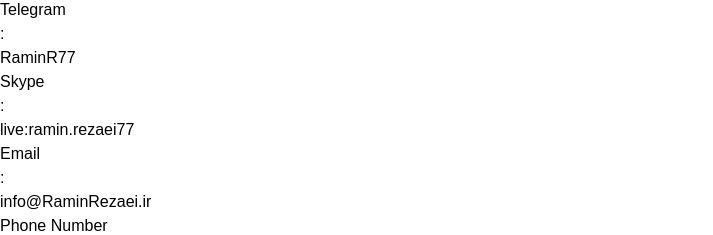
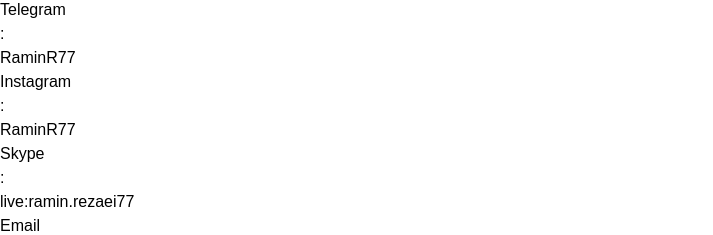
Before and after one commit to raminr77/raminr77.github.io, a Next.js app: page /contact-me in a window 1280 px wide. Shown: the part 565-800 px from the top of the page, without its empty margins (0-713 px from the left). Built offline with nearby package versions, Linux system fonts and the light colour scheme.

Commit message:
fix: some issues and change data files

```diff
--- a/src/app/layout/burger-menu/index.tsx
+++ b/src/app/layout/burger-menu/index.tsx
@@ -14,7 +14,9 @@
     <div>
       <button
         onClick={toggleMenu}
-        className={classNames('fixed top-5 right-5 xl:hidden z-30 invert cursor-pointer')}
+        className={classNames(
+          'absolute top-5 right-5 xl:hidden z-30 invert cursor-pointer'
+        )}
       >
         <Image
           alt='MENU'
@@ -28,7 +30,7 @@
       {showBurgerMenu && (
         <div
           className={classNames(
-            'absolute w-full h-screen top-0 left-0 right-0 bottom-0 z-20 flex items-center justify-center flex-col',
+            'fixed w-full h-screen top-0 left-0 right-0 bottom-0 z-20 flex items-center justify-center flex-col',
             animator({ name: 'fadeInRight', speed: 'fast' }),
             styles.BurgerMenu__contentContainer
           )}
--- /dev/null
+++ b/src/data/contact-me.ts
@@ -0,0 +1,50 @@
+export const CONTACT_ME_DATA = {
+  TEXT: 'Do you want to keep in touch with each other ? <br /> You can contact me through the communication channels on this page or send me an email. <br /> If you have an interesting or funny topic, you can send it to me and make me happy. <br /> I will try to answer you as soon as possible ...',
+  LINKS: [
+    {
+      title: 'GitHub',
+      actionText: 'RaminR77',
+      url: 'https://github.com/raminr77'
+    },
+    {
+      title: 'LinkedIn',
+      actionText: 'RaminR77',
+      url: 'https://www.linkedin.com/in/raminr77/'
+    },
+    {
+      title: 'Telegram',
+      actionText: 'RaminR77',
+      url: 'https://t.me/raminr77'
+    },
+    {
+      title: 'Instagram',
+      actionText: 'RaminR77',
+      url: 'https://www.instagram.com/raminr77/'
+    },
+    {
+      title: 'Skype',
+      actionText: 'live:ramin.rezaei77',
+      url: 'https://join.skype.com/invite/EE4Q889tNSSZ'
+    },
+    {
+      title: 'Email',
+      url: 'mailto:info@raminrezaei.ir',
+      actionText: 'info@RaminRezaei.ir'
+    },
+    {
+      title: 'Personal Web Page',
+      actionText: 'Ramiiin.ir',
+      url: 'https://ramiiin.ir'
+    },
+    {
+      title: 'Phone Number',
+      url: 'tell:+989136266179',
+      actionText: '+989136266179'
+    },
+    {
+      url: '',
+      title: 'Location',
+      actionText: 'Tehran, Iran (GMT+3:30)'
+    }
+  ]
+};
--- /dev/null
+++ b/src/data/experiences.ts
@@ -0,0 +1 @@
+export const EXPERIENCES = [];
--- a/src/data/index.ts
+++ b/src/data/index.ts
@@ -2,46 +2,6 @@
   FIRST_NAME: 'Ramin',
   LAST_NAME: 'Rezaei',
   TITLE: 'Front-End Engineer',
-  CONTACT_ME_TEXT:
-    'Do you want to keep in touch with each other ? <br /> You can contact me through the communication channels on this page or send me an email. <br /> If you have an interesting or funny topic, you can send it to me and make me happy. <br /> I will try to answer you as soon as possible ...',
-  LINKS: [
-    {
-      title: 'GitHub',
-      actionText: 'RaminR77',
-      url: 'https://github.com/raminr77'
-    },
-    {
-      title: 'LinkedIn',
-      actionText: 'RaminR77',
-      url: 'https://www.linkedin.com/in/raminr77/'
-    },
-    {
-      title: 'Telegram',
-      actionText: 'RaminR77',
-      url: 'https://t.me/raminr77'
-    },
-
-    {
-      title: 'Skype',
-      actionText: 'live:ramin.rezaei77',
-      url: 'https://join.skype.com/invite/EE4Q889tNSSZ'
-    },
-    {
-      title: 'Email',
-      url: 'mailto:info@raminrezaei.ir',
-      actionText: 'info@RaminRezaei.ir'
-    },
-    {
-      title: 'Phone Number',
-      url: 'tell:+989136266179',
-      actionText: '+989136266179'
-    },
-    {
-      url: '',
-      title: 'Location',
-      actionText: 'Tehran, Iran (GMT+3:30)'
-    }
-  ],
   SUMMERY: `I am a <strong>front-end engineer</strong> with <strong>+5 years</strong> of experience and I am familiar with <strong>back-end</strong> technologies.
   <br />I love <strong>solving bugs and problems</strong>. Nothing is more important and exciting to me than learning and teaching web-based technologies.
   <br />I have contributed to the development of <strong>3 very large projects</strong> and worked in large technical teams with more than <strong>50 people</strong>
@@ -50,143 +10,6 @@
   <br />I love <strong>solving bugs and problems</strong>. Nothing is more important and exciting to me than learning and teaching web-based technologies.
   <br />I have contributed to the development of <strong>3 very large projects</strong> and worked in large technical teams with more than <strong>50 people</strong>
   I am incredibly patient and <strong>friendly</strong> with my colleagues and teammates and I get along well with people.`,
-  EDUCATION: [
-    {
-      id: 1,
-      location: 'Esfahan, Iran',
-      date: 'Sep 2016 - Sep 2021',
-      title: 'Islamic Azad University, Najaf Abad Branch',
-      description: "Bachelor's degree, Computer Software Engineering"
-    }
-  ],
-  SKILLS: {
-    BACK_END: [
-      {
-        id: 1,
-        title: 'Python'
-      },
-      {
-        id: 2,
-        title: 'Django'
-      },
-      {
-        id: 3,
-        title: 'PHP'
-      },
-      {
-        id: 4,
-        title: 'Laravel'
-      },
-      {
-        id: 5,
-        title: 'SQL'
-      },
-      {
-        id: 6,
-        title: 'MySQL'
-      },
-      {
-        id: 7,
-        title: 'Docker'
-      }
-    ],
-    FRONT_END: [
-      {
-        id: 1,
-        title: 'JavaScript'
-      },
-      {
-        id: 2,
-        title: 'TypeScript'
-      },
-      {
-        id: 3,
-        title: 'React'
-      },
-      {
-        id: 4,
-        title: 'Next'
-      },
-      {
-        id: 5,
-        title: 'HTML'
-      },
-      {
-        id: 6,
-        title: 'CSS'
-      },
-      {
-        id: 7,
-        title: 'SASS'
-      },
-      {
-        id: 8,
-        title: 'Tailwind CSS'
-      },
-      {
-        id: 9,
-        title: 'Jest'
-      },
-      {
-        id: 10,
-        title: 'Cypress'
-      },
-      {
-        id: 10,
-        title: 'StoryBook'
-      },
-      {
-        id: 11,
-        title: 'Vue (Familiar)'
-      }
-    ],
-    GRAPHICS: [
-      {
-        id: 1,
-        title: 'Adobe Photoshop'
-      },
-      {
-        id: 2,
-        title: 'Adobe AfterEffects'
-      },
-      {
-        id: 3,
-        title: 'Adobe Premiere Pro'
-      }
-    ],
-    SOFT: [
-      {
-        id: 1,
-        title: 'Agile'
-      },
-      {
-        id: 2,
-        title: 'Teamwork'
-      },
-      {
-        id: 3,
-        title: 'Documentation'
-      },
-      {
-        id: 4,
-        title: 'Time Management'
-      },
-      {
-        id: 5,
-        title: 'Teaching Web Development'
-      }
-    ],
-    LEARNING: [
-      {
-        id: 1,
-        title: 'Data Science'
-      },
-      {
-        id: 2,
-        title: 'Machine Learning'
-      }
-    ]
-  },
   ABOUT_SLIDERS: [
     { id: 1, title: '', url: '', image: './images/ramin/1.JPG' },
     { id: 1, title: '', url: '', image: './images/ramin/2.JPG' }
--- /dev/null
+++ b/src/data/projects.ts
@@ -0,0 +1 @@
+export const PROJECTS = [];
--- a/src/domains/about-me/components/slider/slider-item/index.tsx
+++ b/src/domains/about-me/components/slider/slider-item/index.tsx
@@ -10,7 +10,7 @@
     <div
       style={{ height: 480 }}
       className={classNames(
-        'bg-slate-900 flex items-center duration-500 justify-center overflow-hidden grayscale hover:grayscale-0',
+        'flex items-center duration-500 justify-center overflow-hidden grayscale hover:grayscale-0',
         className
       )}
     >
--- a/src/domains/contact-me/index.tsx
+++ b/src/domains/contact-me/index.tsx
@@ -3,7 +3,7 @@
 import classNames from 'classnames';
 import Swal from 'sweetalert2';
 import { PageContainer } from '@/app/layout/page-container';
-import { MAIN_DATA } from '@/data';
+import { CONTACT_ME_DATA } from '@/data/contact-me';
 import { Input } from '@/shared/components/input';
 import { EMAIL_CONFIG, EMAIL_SERVER } from '@/shared/constants/email';
 import { animator } from '@/shared/utils/animator';
@@ -101,7 +101,7 @@
         <div className='w-full mb-4 flex lg:gap-x-6 gap-y-6 lg:justify-between lg:flex-row flex-col'>
           <div
             className='leading-7'
-            dangerouslySetInnerHTML={{ __html: MAIN_DATA.CONTACT_ME_TEXT }}
+            dangerouslySetInnerHTML={{ __html: CONTACT_ME_DATA.TEXT }}
           />
           <ul
             className={classNames(
@@ -109,7 +109,7 @@
               'border border-solid border-white p-5 min-w-fit'
             )}
           >
-            {MAIN_DATA.LINKS.map((item, index) => (
+            {CONTACT_ME_DATA.LINKS.map((item, index) => (
               <li key={index} className='flex items-center text-sm leading-7'>
                 <p>{item.title}</p>
                 <p className='ml-1 mr-2'>:</p>
--- a/src/domains/educations/components/education-item-row/index.tsx
+++ b/src/domains/educations/components/education-item-row/index.tsx
@@ -9,15 +9,15 @@
   return (
     <div
       className={classNames(
-        'flex justify-between bg-slate-900 border-l-4 border-solid border-white p-4 mb-4 items-center',
+        'flex lg:flex-row flex-col justify-between bg-slate-900 border-l-4 border-solid border-white p-4 mb-4 lg:items-center',
         className
       )}
     >
       <div className='flex flex-col'>
         <h3 className='text-xl mb-2'>{title}</h3>
-        <div className='text-md'>- {description}</div>
+        <div className='text-md'>{description}</div>
       </div>
-      <div className='flex flex-col'>
+      <div className='flex flex-col mt-7 lg:mt-0'>
         <div className='text-sm mb-2'>{location}</div>
         <div>{date}</div>
       </div>
--- a/src/domains/educations/index.tsx
+++ b/src/domains/educations/index.tsx
@@ -1,5 +1,5 @@
 import { PageContainer } from '@/app/layout/page-container';
-import { MAIN_DATA } from '@/data';
+import { EDUCATIONS_DATA } from '@/data/educations';
 import { EducationItemRow } from '@/domains/educations/components/education-item-row';
 import { animator } from '@/shared/utils/animator';
 
@@ -7,7 +7,7 @@
   return (
     <PageContainer title='Educations' className='select-none' animationName='fadeInUp'>
       <h3 className='font-title-bold text-2xl mb-4'>Educations</h3>
-      {MAIN_DATA.EDUCATION.map((item) => (
+      {EDUCATIONS_DATA.map((item) => (
         <EducationItemRow
           data={item}
           key={item.id}
--- a/src/domains/skills/index.tsx
+++ b/src/domains/skills/index.tsx
@@ -1,11 +1,11 @@
 import classNames from 'classnames';
 import { PageContainer } from '@/app/layout/page-container';
-import { MAIN_DATA } from '@/data';
+import { SKILLS_DATA } from '@/data/skills';
 import { SkillItemRow } from '@/domains/skills/components/skill-item-row';
 import { animator } from '@/shared/utils/animator';
 
 export function SkillsPage() {
-  const { BACK_END, FRONT_END, GRAPHICS, SOFT, LEARNING } = MAIN_DATA.SKILLS;
+  const { BACK_END, FRONT_END, GRAPHICS, SOFT, LEARNING } = SKILLS_DATA;
   const titleClasses = classNames(
     'font-title mb-4 mt-6 border-l-2 border-solid border-white p-3',
     animator({ name: 'fadeIn', delay: '1s' })
```
Also changed, not shown: src/data/educations.ts (added, +9 -0 lines), src/data/skills.ts (added, +128 -0 lines).
